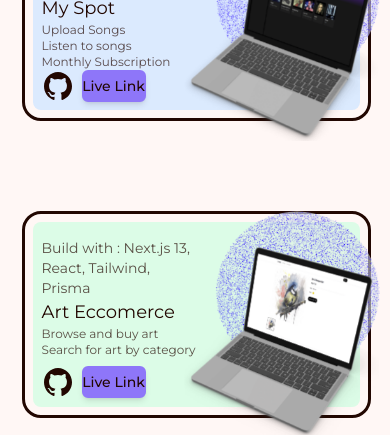
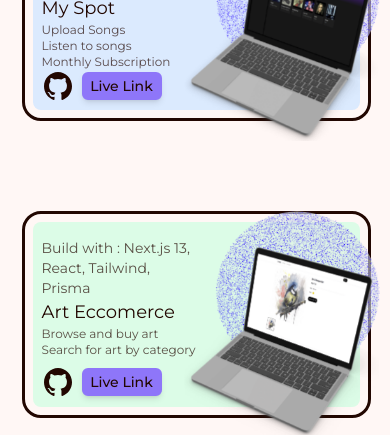
Before and after one commit to Captain-Leftovers/beeOnDWeb-portfolio, a Next.js app: page /projects in a window 390 px wide. Shown: the part 411-846 px from the top of the page. Built offline with nearby package versions, Linux system fonts and the light colour scheme.

Commit message:
fixed card button on mobile

```diff
--- a/src/app/projects/components/BigProjCard.tsx
+++ b/src/app/projects/components/BigProjCard.tsx
@@ -85,7 +85,7 @@ export default function BigProjCard({
 
 								opacity: liveLink === '' ? 0.5 : 1,
 							}}
-							className=" shadow-md w-16 whitespace-nowrap  sm:w-24 md:w-32 flex items-center justify-center p-1 sm:p-2.5 sm:px-6 border-2 border-solid rounded-md border-primary dark:border-primary-dark bg-primary dark:bg-primary-dark font-medium sm:font-semibold hover:bg-transparent dark:hover:bg-transparent"
+							className=" shadow-md w-20 whitespace-nowrap  sm:w-24 md:w-32 flex items-center justify-center py-0.5 sm:p-2.5 sm:px-6 border-2 border-solid rounded-md border-primary dark:border-primary-dark bg-primary dark:bg-primary-dark font-medium sm:font-semibold hover:bg-transparent dark:hover:bg-transparent"
 						>
 							Live Link
 						</a>
```
